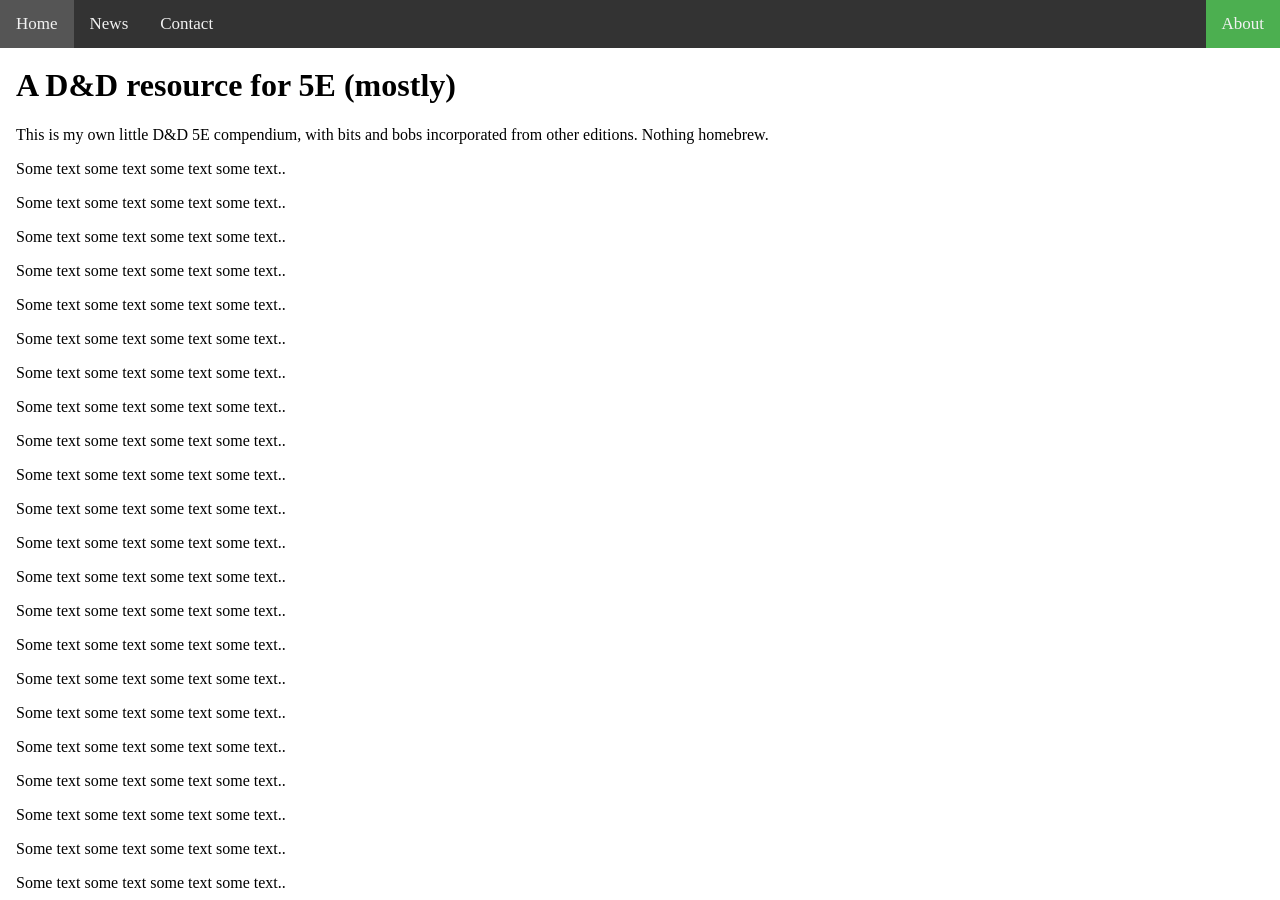
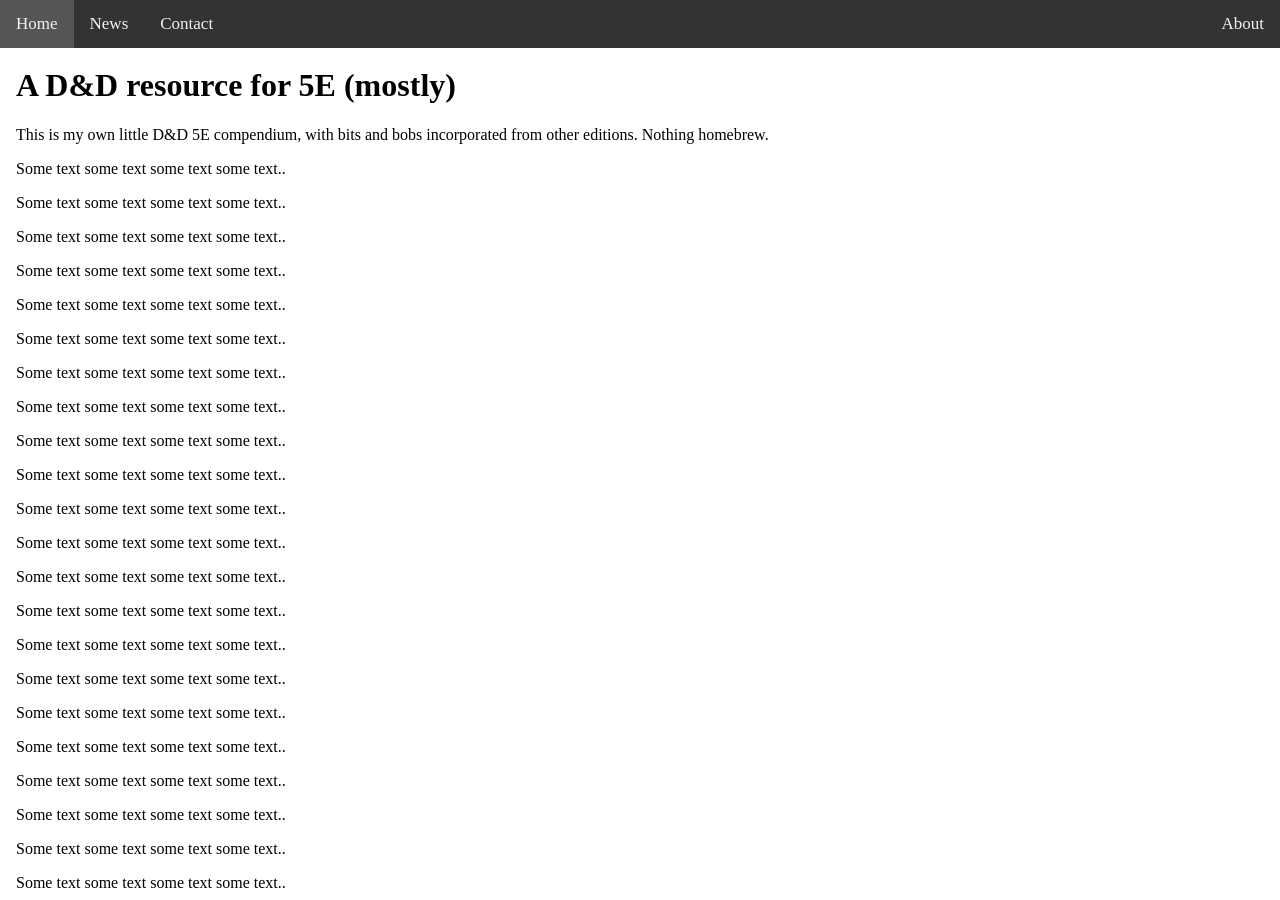
Before and after one commit to FluffsterDM/FluffsterDM.github.io, a Jekyll site: the page built from index.html, in a window 1280 px wide and 900 px high. Built offline with Jekyll 4.4.1, drawn with Linux system fonts in a browser that asks for light colours.

Commit message:
Update default.html

```diff
--- a/_layouts/default.html
+++ b/_layouts/default.html
@@ -47,7 +47,7 @@
 			  <a href="#home">Home</a>
 			  <a href="#news">News</a>
 			  <a href="#contact">Contact</a>
-				<div style="float:right"><a class="active" href="#about">About</a></div>
+			  <a style="float:right" href="#about">About</a>
 			</div>
 
 			<div class="container">
```
